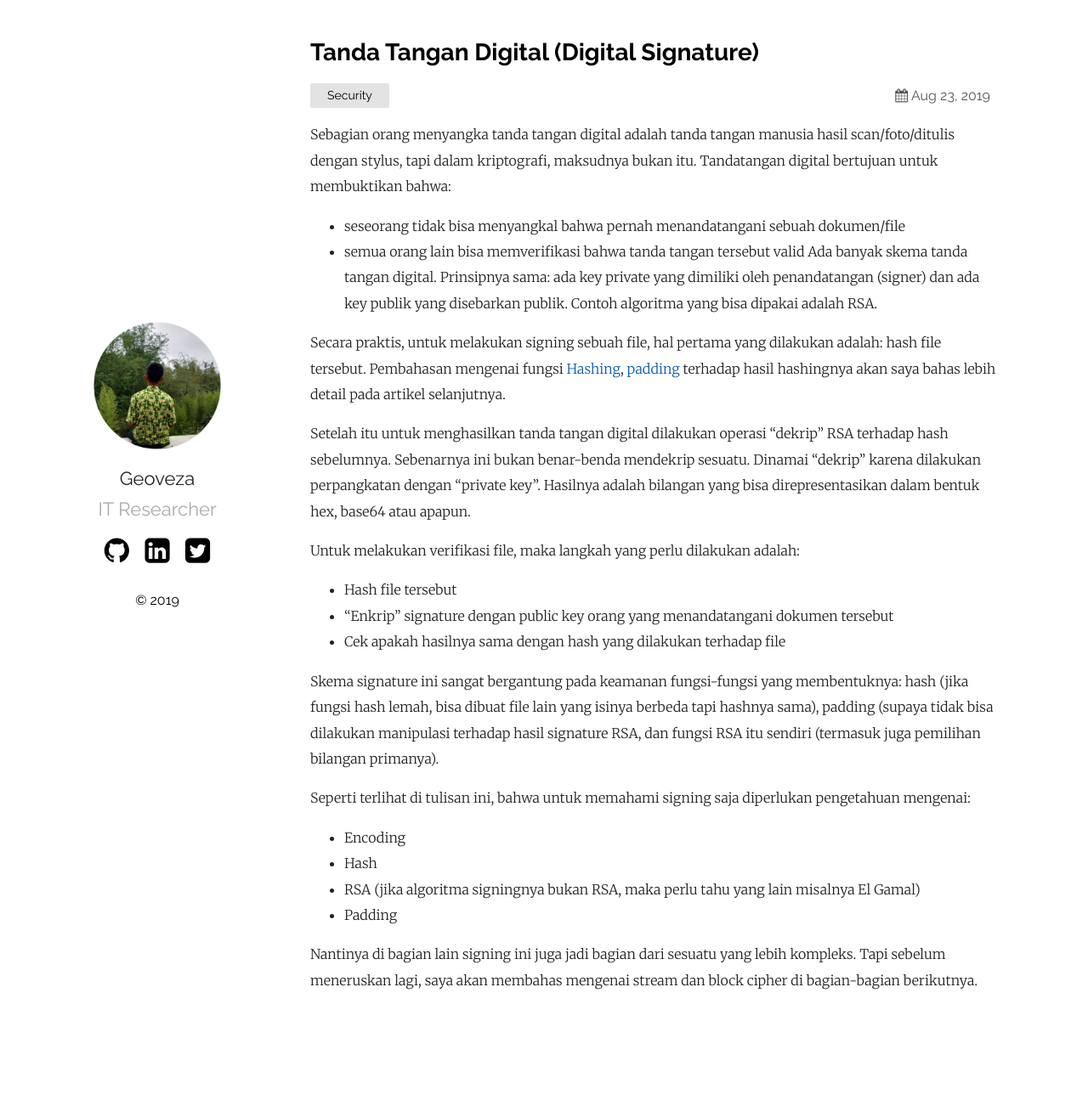
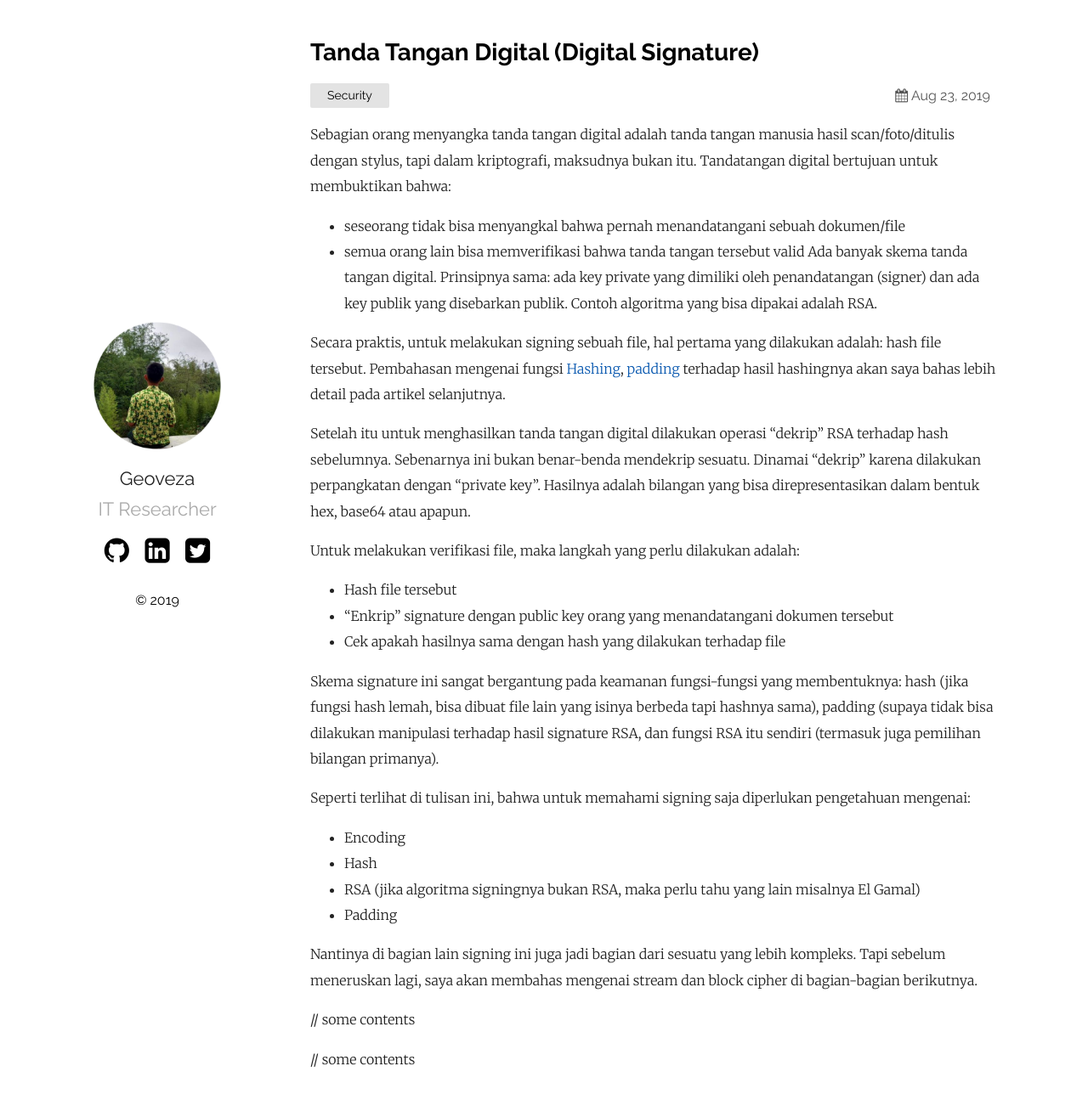
Before and after one commit to Geoveza/geoveza.github.io, a Jekyll site: the page built from _posts/2019-08-23-tanda-tangan-digital.markdown, in a window 1280 px wide and 1307 px high. Shown: the top 1295 px of the window at 85% size. Built offline with Jekyll 4.4.1, drawn with Linux system fonts in a browser that asks for light colours; comment, search, counter and statistics services are not loaded.

Commit message:
Update 2019-08-23-tanda-tangan-digital.markdown

```diff
--- a/_posts/2019-08-23-tanda-tangan-digital.markdown
+++ b/_posts/2019-08-23-tanda-tangan-digital.markdown
@@ -31,5 +32,9 @@
 
 Nantinya di bagian lain signing ini juga jadi bagian dari sesuatu yang lebih kompleks. Tapi sebelum meneruskan lagi, saya akan membahas mengenai stream dan block cipher di bagian-bagian berikutnya.
 
+  // some contents
+  {% include disqus.html %}
+  // some contents
+
 [hasing]: #
 [padding]: #
```
Also changed, not shown: other parts of _posts/2019-08-23-tanda-tangan-digital.markdown (+1 -0 lines).
